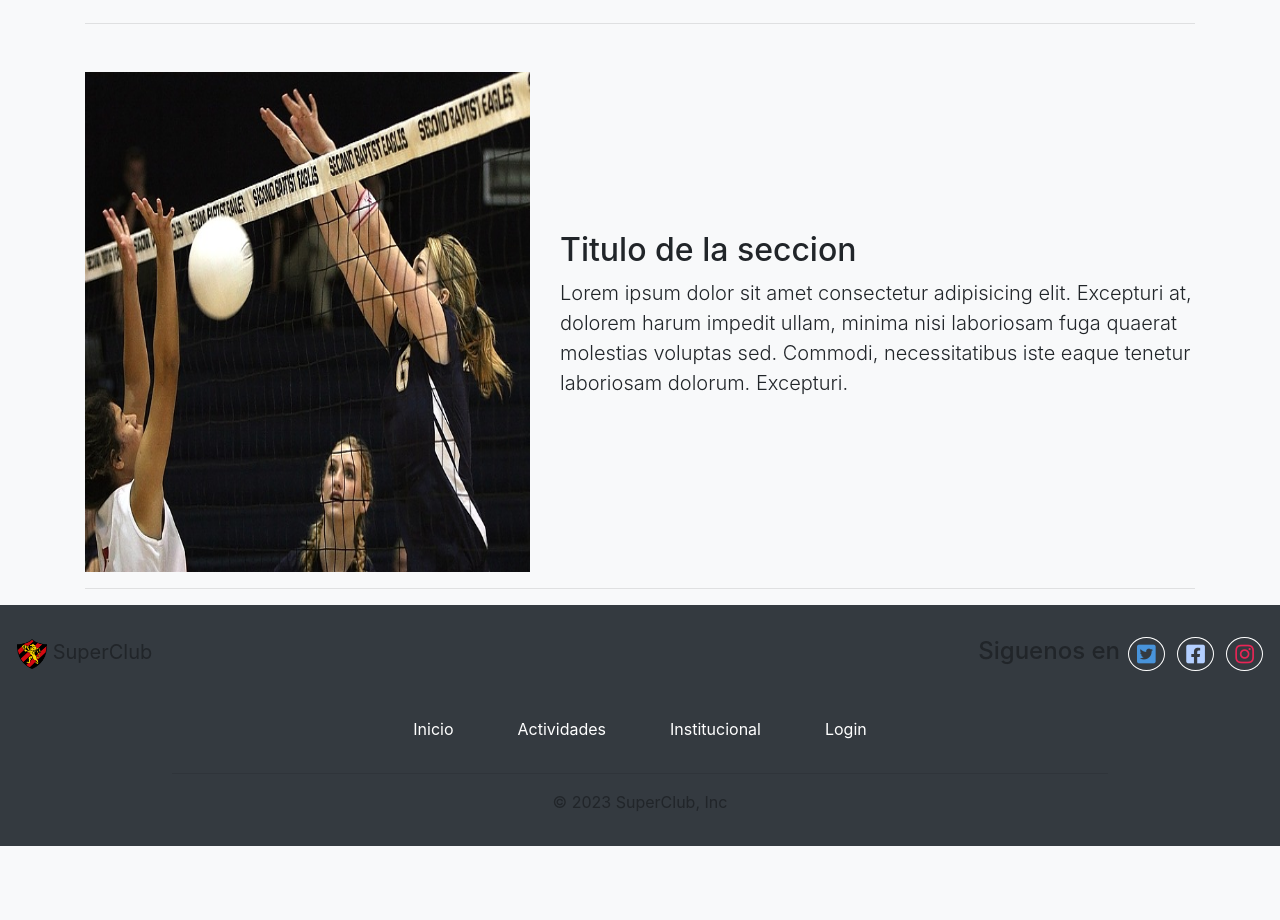
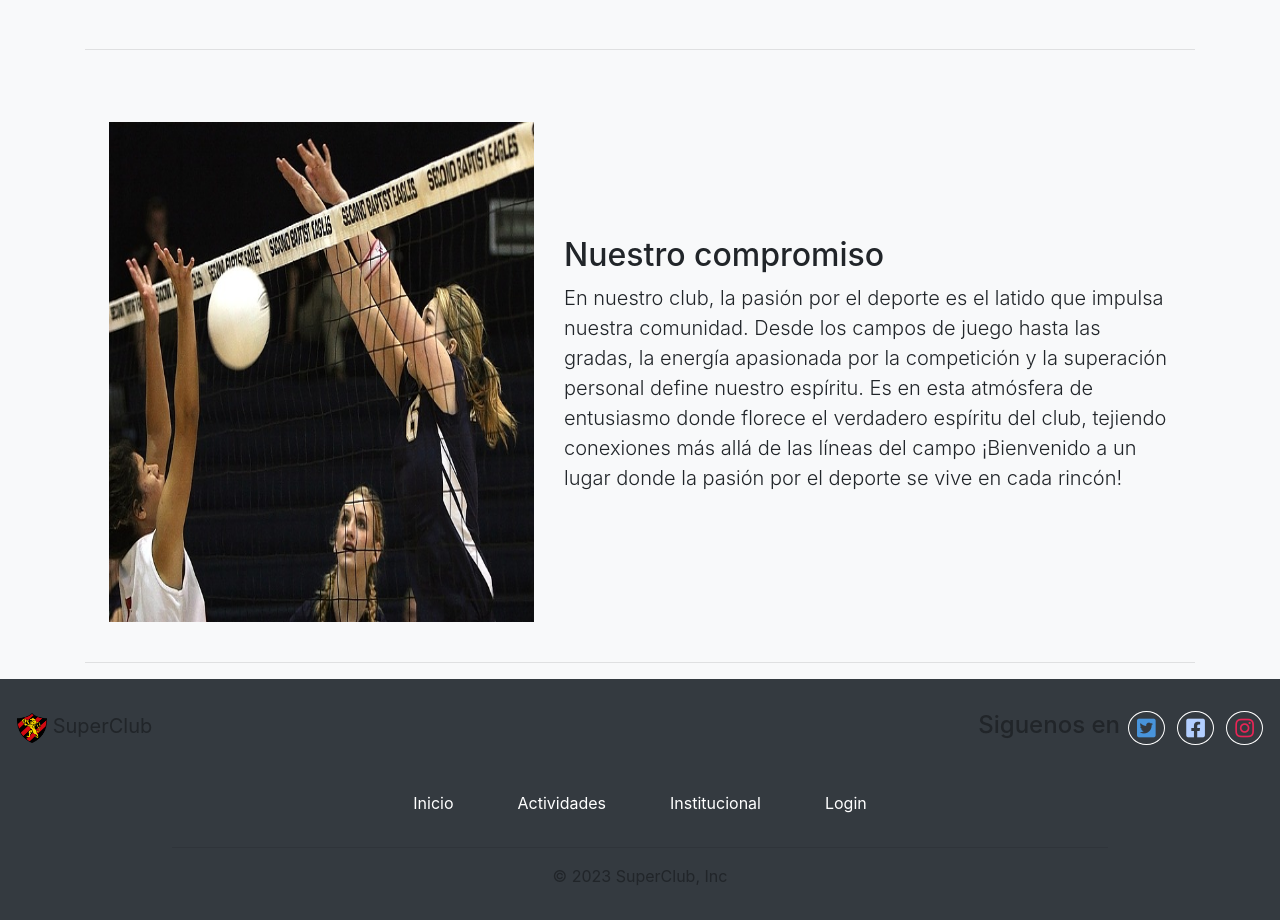
Before and after one commit to Guilhe3p/mi_club_django, a Django app: page / in a window 1280 px wide. Shown: the part 1799-2719 px from the top of the page. Before the commit the page ends 2645 px from the top, so only its background shows below. Run offline with Django 4.2, Linux system fonts and the light colour scheme; some libraries are stand-ins or nearby versions.

Commit message:
actividad individual ok; index nuevo ok

```diff
--- a/core/templates/core/actividades.html
+++ b/core/templates/core/actividades.html
@@ -16,7 +16,7 @@
                 <img class="h-75" src="{% static activity.url_image %}" alt="Card image cap">
 
                 <div class="card-body text-center">
-                  <a href="#" class="btn btn-primary">{% filter title %} {{activity.name}} {% endfilter %}</a>
+                  <a href="{% url 'core-actividades' %}/{{activity.name}}" class="btn btn-primary">{% filter title %} {{activity.name}} {% endfilter %}</a>
                 </div>
               </div>
           </div>
@@ -38,7 +38,7 @@
                 <img class="h-75" src="{% static activity.url_image %}" alt="Card image cap">
 
                 <div class="card-body text-center">
-                  <a href="#" class="btn btn-primary">{% filter title %} {{activity.name}} {% endfilter %}</a>
+                  <a href="{% url 'core-actividades' %}/{{activity.name}}" class="btn btn-primary">{% filter title %} {{activity.name}} {% endfilter %}</a>
                 </div>
               </div>
         </div>
--- a/core/templates/core/index.html
+++ b/core/templates/core/index.html
@@ -46,16 +46,14 @@
 
 <div class="container">
   <hr>
-  <div class="row p-2">
+  <div class="row p-2 m-4">
     <div class="col-lg-4 text-center">
       <img class="rounded-circle" src="{% static 'core/img/cuadro1.jpg' %}" style="width: 140px; height: 140px;">
       <h2> Actividades deportivas</h2>
       <p>
         Contamos con clases de múltiples disciplinas a las que pueden acceder nuestros socios. Estas son dictadas por grandes profesionales del mundo deportivo como el tri-campeon sudamericando Eduardo Merconi.
       </p>
-      <p>
-        <a name="" id="" class="btn btn-primary" href="#" role="button">Button</a>
-      </p>
+
     </div>
     <div class="col-lg-4 text-center">
       <img class="rounded-circle" src="{% static 'core/img/thumbnail.jpeg' %}" style="width: 140px; height: 140px;">
@@ -63,9 +61,7 @@
       <p>
         El club dispone de distintos lugares ideales para la relajación y juego en comunidad. Piletas, canchas de futbol 5, 7 y 11; vóley, hockey, rugby, handball, espacios verdes y un restorant son algunas de ellas.
       </p>
-      <p>
-        <a name="" id="" class="btn btn-primary" href="#" role="button">Button</a>
-      </p>
+
     </div>
     <div class="col-lg-4 text-center">
       <img class="rounded-circle" src="{% static 'core/img/cuadro3.jpg' %}" style="width: 140px; height: 140px;">
@@ -73,9 +69,7 @@
       <p>
         Al terminar las clases dictadas existe la posibilidad de ingresar al equipo oficial del club en primera división, esto dependerá del rendimiento, actitud y disciplina dado por el atleta durante las clases dictadas.
       </p>
-      <p>
-        <a name="" id="" class="btn btn-primary" href="#" role="button">Button</a>
-      </p>
+
     </div>
 
   </div>
@@ -84,33 +78,39 @@
 <div class="container mt-4">
   <hr class="hr mt-5 mb-5">
 
-  <div class="row featurette justify-content-sm-center">
+  <div class="row featurette justify-content-sm-center p-4">
     <div class="col-md-7 d-flex align-items-sm-center">
       <div>
-        <h2 class="featurette-heading">Titulo de la seccion</h2>
+        <h2 class="featurette-heading">Nuestra pasión</h2>
 
-        <p class="lead">Lorem ipsum dolor sit amet consectetur adipisicing elit. Excepturi at, dolorem harum impedit ullam, minima nisi laboriosam fuga quaerat molestias voluptas sed. Commodi, necessitatibus iste eaque tenetur laboriosam dolorum. Excepturi.</p>
+        <p class="lead">
+
+          En nuestro club, la pasión por el deporte es el latido que impulsa nuestra comunidad. Desde los campos de juego hasta las gradas, la energía apasionada por la competición y la superación personal define nuestro espíritu. En nuestro club, la pasión por el deporte es el vínculo que nos une, creando una familia donde cada logro, cada desafío, se celebra con la intensidad de quienes comparten un amor innato por el juego. ¡Bienvenido a un lugar donde la pasión por el deporte se vive en cada rincón!
+        </p>
       </div>
 
     </div>
 
     <div class="col-md-5">
-      <img class="featurette-image img-fluid mx-auto" src="{% static 'core/img/volley.jpg' %}" alt="" style="width: 500px; height: 500px;">
+      <img class="featurette-image img-fluid mx-auto" src="{% static 'core/img/tt.jpg' %}" alt="" style="width: 500px; height: 500px;">
     </div>
   </div>
 
   <hr class="hr mt-5 mb-5">
 
-  <div class="row featurette justify-content-center">
+  <div class="row featurette justify-content-center p-4">
     <div class="col-md-5">
       <img class="featurette-image img-fluid mx-auto" src="{% static 'core/img/volley.jpg' %}" alt="" style="width: 500px; height: 500px;">
     </div>
 
     <div class="col-md-7 d-flex align-items-sm-center">
       <div>
-        <h2 class="featurette-heading">Titulo de la seccion</h2>
+        <h2 class="featurette-heading">Nuestro compromiso</h2>
 
-        <p class="lead">Lorem ipsum dolor sit amet consectetur adipisicing elit. Excepturi at, dolorem harum impedit ullam, minima nisi laboriosam fuga quaerat molestias voluptas sed. Commodi, necessitatibus iste eaque tenetur laboriosam dolorum. Excepturi.</p>
+        <p class="lead">
+
+          En nuestro club, la pasión por el deporte es el latido que impulsa nuestra comunidad. Desde los campos de juego hasta las gradas, la energía apasionada por la competición y la superación personal define nuestro espíritu. Es en esta atmósfera de entusiasmo donde florece el verdadero espíritu del club, tejiendo conexiones más allá de las líneas del campo ¡Bienvenido a un lugar donde la pasión por el deporte se vive en cada rincón!
+        </p>
       </div>
 
     </div>
--- a/core/views.py
+++ b/core/views.py
@@ -14,20 +14,20 @@ class Index(TemplateView):
 variable_contexto = {
         'hola' : "1",
         'menu_sports' : [
-            {'name':'fútbol','url_image':'core/img/pibe_pelota.jpg'},
-            {'name':'voley','url_image':'core/img/volley.jpg'},
-            {'name':'basket','url_image':'core/img/basketball.jpg'},
-            {'name':'tenis','url_image':'core/img/tenis.jpg'},
-            {'name':'natación','url_image':'core/img/natacion.jpg'},
-            {'name':'handball','url_image':'core/img/handball.jpg'}
+            {'name':'futbol','url_image':'core/img/pibe_pelota.jpg','descripcion':'En nuestro club, el fútbol va más allá del juego en el campo; es una pasión que compartimos y fomentamos en cada uno de nuestros jugadores. Nuestra misión es desarrollar habilidades futbolísticas sólidas, promoviendo al mismo tiempo valores esenciales como el trabajo en equipo, la disciplina y la dedicación. Contamos con instalaciones de fútbol de primera clase que incluyen 4 campos de juego completamente equipados. Nuestra infraestructura está diseñada para proporcionar un entorno óptimo para el entrenamiento y los partidos, garantizando que cada jugador tenga la oportunidad de alcanzar su máximo potencial. Nuestro equipo de entrenadores está compuesto por profesionales altamente calificados y apasionados por el fútbol. Cada entrenador aporta su experiencia táctica y técnica para guiar a nuestros jugadores en su desarrollo, no solo como futbolistas, sino también como individuos.'},
+            {'name':'voley','url_image':'core/img/volley.jpg','descripcion':'En nuestro club, consideramos al vóley no solo como un deporte, sino como una forma de vida. Nuestra misión es desarrollar el talento de cada jugador, fomentando no solo habilidades técnicas sólidas, sino también valores fundamentales como el trabajo en equipo, la disciplina y el respeto. Contamos con instalaciones de vóley de última generación que incluyen 3 canchas completamente equipadas. Nuestro compromiso con la excelencia se refleja en la calidad de nuestras instalaciones, diseñadas para ofrecer un entorno óptimo para el entrenamiento y la competición. En la actualidad, nuestro club alberga 3 equipos de vóley que abarcan todas las edades y niveles de habilidad. Desde equipos de desarrollo hasta equipos de élite, cada uno recibe la atención personalizada de nuestros entrenadores expertos para maximizar su potencial. Nuestra comunidad de jugadores está compuesta por 51 apasionados amantes del vóley.'},
+            {'name':'basket','url_image':'core/img/basketball.jpg','descripcion':'Contamos con 2 canchas de baloncesto de primera categoría en nuestras instalaciones, proporcionando un entorno óptimo para el desarrollo del baloncesto. En la actualidad, nuestro club alberga a 35 apasionados jugadores distribuidos en diversas categorías, desde jóvenes talentosos hasta equipos competitivos de adultos. Ofrecemos programas específicos para cada nivel, asegurando que cada miembro tenga la oportunidad de crecer y mejorar en este emocionante deporte.'},
+            {'name':'tenis','url_image':'core/img/tenis.jpg','descripcion':'Contamos con 6 canchas de primera categoría en nuestras instalaciones, brindando un entorno óptimo para el desarrollo del tenis. En la actualidad, nuestro club alberga a 22 apasionados jugadores distribuidos en diversas categorías, desde jóvenes talentosos hasta jugadores experimentados. Ofrecemos programas específicos para cada nivel, asegurando que cada miembro tenga la oportunidad de crecer y mejorar en el deporte.'},
+            {'name':'natación','url_image':'core/img/natacion.jpg', 'descripcion':'Contamos con instalaciones de natación de primera categoría que incluyen 2 piscinas bien equipadas, proporcionando un entorno propicio para el desarrollo de habilidades acuáticas. En la actualidad, nuestro club cuenta con 20 apasionados nadadores distribuidos en diversas categorías, desde jóvenes prometedores hasta nadadores experimentados. Ofrecemos programas específicos para cada nivel, garantizando que cada miembro tenga la oportunidad de crecer y mejorar en el fascinante mundo de la natación.'},
+            {'name':'handball','url_image':'core/img/handball.jpg', 'descripcion':'Nuestras instalaciones para handball son un epicentro dinámico de acción, con 1 cancha especialmente diseñadas para este emocionante deporte de equipo. En nuestro vibrante club, albergamos a 21 apasionados jugadores de handball, desde jóvenes prometedores hasta experimentados competidores. Más que un deporte, el handball en nuestro club es una experiencia única donde la intensidad del juego se fusiona con el compañerismo y la estrategia. Ofrecemos programas adaptados a cada nivel, garantizando que cada miembro disfrute del desafío y la emoción que el handball tiene para ofrecer. ¡Únete a nosotros y sumérgete en un mundo donde la velocidad, la destreza y la camaradería convergen en cada lanzamiento!'}
         ],
         'menu_activities' : [
-            {'name':'yoga','url_image':'core/img/yoga.jpg'},
-            {'name':'expresión','url_image':'core/img/expresion.jpeg'},
-            {'name':'parrilla','url_image':'core/img/parrilla.jpeg'},
-            {'name':'colonia','url_image':'core/img/colonia.jpg'},
-            {'name':'eventos','url_image':'core/img/recital.jpg'},
-            {'name':'salón','url_image':'core/img/salon.jpeg'}
+            {'name':'yoga','url_image':'core/img/yoga.jpg','descripcion':'Nuestro espacio de yoga ofrece un refugio sereno con 2 estudios diseñados para la tranquilidad y el equilibrio. En nuestro club, acogemos a 12 entusiastas practicantes de yoga, desde principiantes hasta aquellos que buscan profundizar su práctica. Ofrecemos clases adaptadas a todos los niveles, brindando un ambiente donde la armonía del cuerpo y la mente se fusiona con la paz interior. ¡Únete a nosotros y descubre la calma y fortaleza que el yoga puede aportar a tu vida!'},
+            {'name':'expresión','url_image':'core/img/expresion.jpeg','descripcion':'Nuestro espacio de expresión corporal es un lienzo dinámico con 2 estudios diseñados para fomentar la creatividad y la libertad de movimiento. En nuestro club, acogemos a 9 apasionados participantes de expresión corporal, desde aquellos que buscan explorar su creatividad hasta los que desean mejorar su conexión cuerpo-mente. Ofrecemos sesiones adaptadas para todos los niveles, creando un entorno donde la expresión personal se fusiona con la exploración artística. ¡Únete a nosotros y sumérgete en un viaje de descubrimiento a través del movimiento y la expresión!'},
+            {'name':'parrilla','url_image':'core/img/parrilla.jpeg', 'descripcion':'Nuestras parrillas son el corazón palpitante de la camaradería en nuestro club, con 14 áreas de parrilla meticulosamente diseñadas para deleitar a los amantes del asado. En este santuario culinario hay de todo, desde maestros parrilleros hasta aquellos que recién están encendiendo sus brasas. Más que solo fuego y carne, nuestras parrillas ofrecen un escenario donde la pasión por la parrilla se fusiona con la alegría compartida y la buena compañía. Ofrecemos eventos especiales, competiciones amistosas y el placer de saborear la excelencia de nuestras parrillas. ¡Únete a nosotros y descubre un mundo donde la magia de la parrilla crea momentos inolvidables!'},
+            {'name':'colonia','url_image':'core/img/colonia.jpg','descripcion':'En la Colonia Recreativa de nuestro club, hemos creado un oasis de diversión, aprendizaje y amistad para niños y jóvenes. Cada verano, recibimos a más de 60 chicos, ofreciéndoles una experiencia única llena de actividades emocionantes y momentos memorables.'},
+            {'name':'eventos','url_image':'core/img/recital.jpg','descripcion':'En nuestro club, la música cobra vida a través de nuestros recitales inolvidables. Con al menos 6 eventos anuales, ofrecemos a los amantes de la música una experiencia única en un ambiente íntimo y acogedor.'},
+            {'name':'salón','url_image':'core/img/salon.jpeg','descripcion':'Los salones multiuso en nuestro club son la opción perfecta para cualquier ocasión. Con 3 espacios versátiles y modernos, desde reuniones corporativas hasta celebraciones privadas, ofrecemos un entorno adaptable que se ajusta a las necesidades de cada evento. Nuestros salones, equipados con las últimas comodidades, son el lienzo ideal para crear momentos inolvidables. ¡Haz de tus eventos algo extraordinario en los salones multiuso de nuestro club!'}
         ]
     }
 
@@ -47,13 +47,18 @@ def actividades(request):
     return render(request,"core/actividades.html",variable_contexto)
 
 def actividad(request, actividad):
-    # actividad = request.GET.get(actividad)
-    print("actividad")
-    if actividad in variable_contexto:
-        nuevo_contexto = {'actividad':variable_contexto[actividad]}
-        return render(request,"core/actividad.html",nuevo_contexto)
-    else:
-        raise Http404
+
+    for deporte in variable_contexto["menu_sports"]:
+        if deporte["name"] == actividad:
+            nuevo_contexto = {'actividad':deporte}
+            return render(request,"core/actividad.html",nuevo_contexto)
+    for activi in variable_contexto["menu_activities"]:
+        if activi["name"] == actividad:
+            nuevo_contexto = {'actividad':activi}
+            return render(request,"core/actividad.html",nuevo_contexto)
+
+    print("no está la actividad")
+    raise Http404
 
 def loginView(request):
     if request.method == "POST":
```
Also changed, not shown: core/templates/core/actividad.html (+6 -7 lines).
